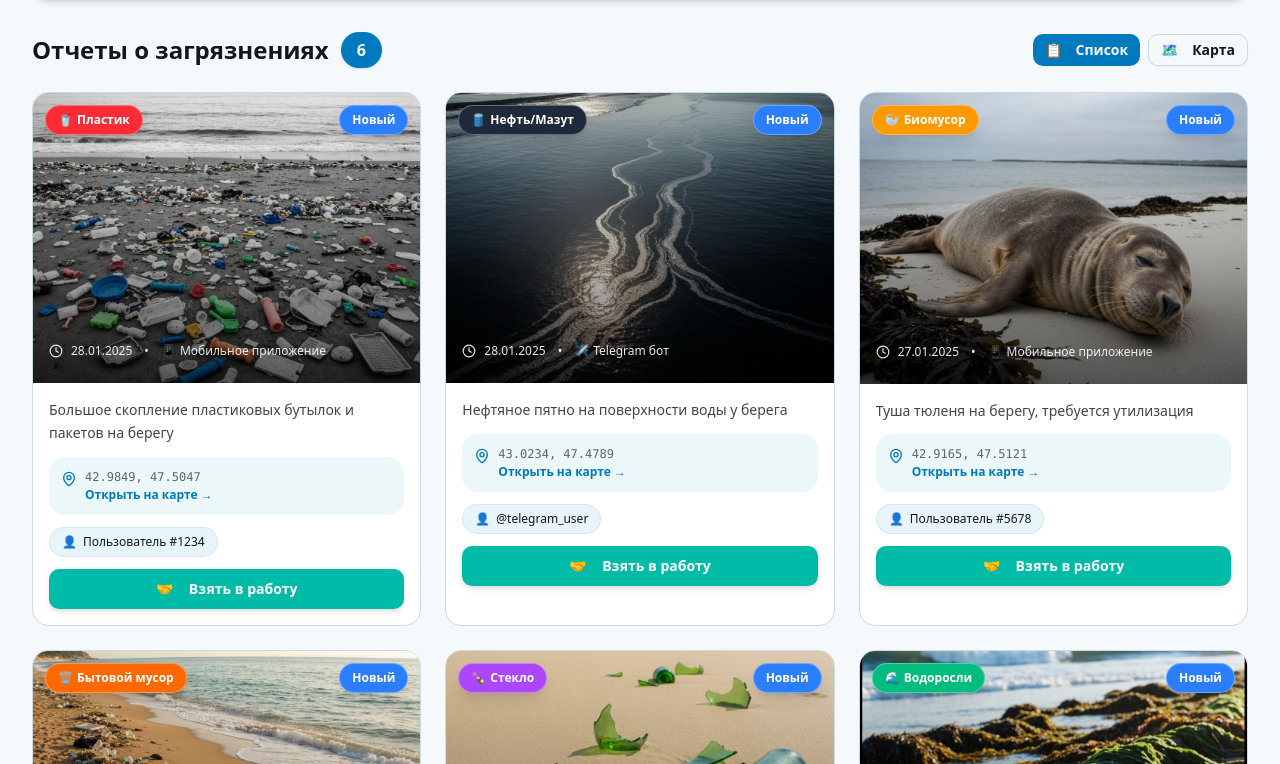
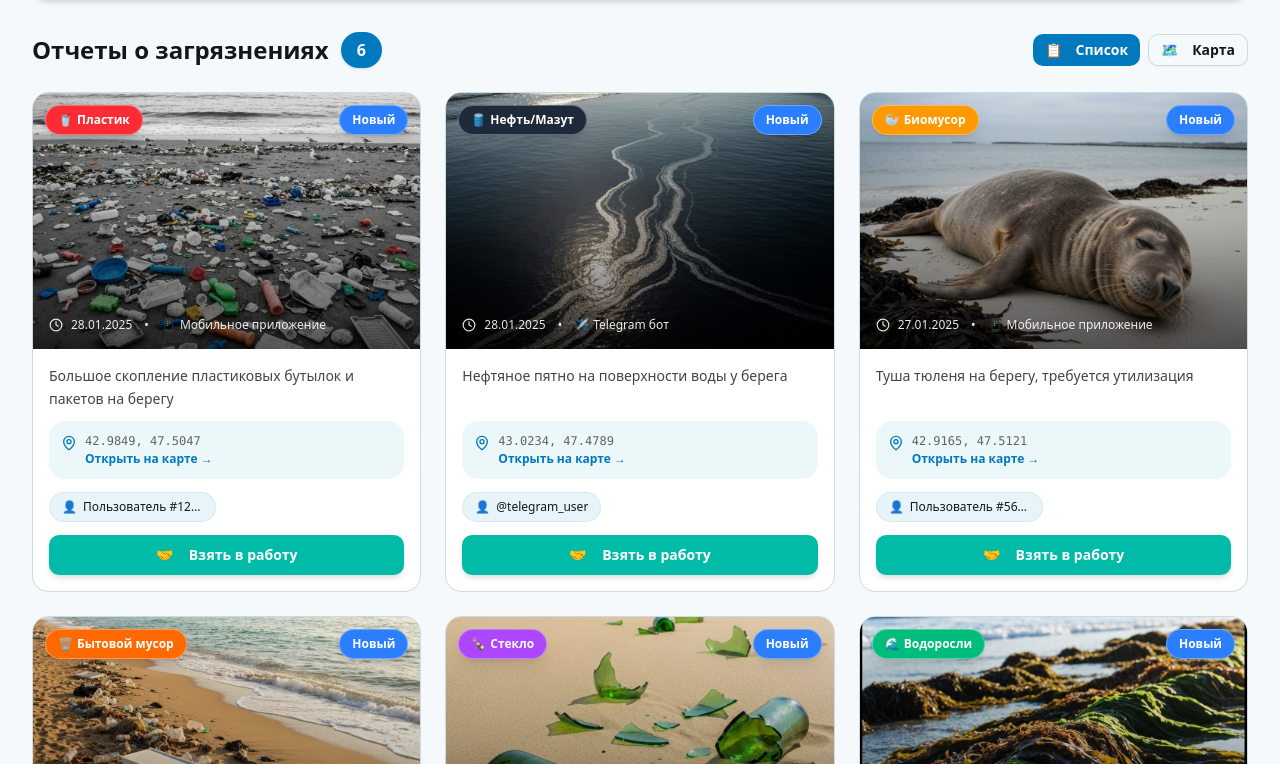
Before and after one commit to mgdov/eco-place, a Next.js app: page / in a window 1280 px wide. Shown: the part 456-1220 px from the top of the page. Built offline with nearby package versions, Linux system fonts and the light colour scheme.

Commit message:
дизайн карточек обновлен

```diff
--- a/components/report-card.tsx
+++ b/components/report-card.tsx
@@ -27,9 +27,9 @@ export function ReportCard({ report, onStatusChange }: ReportCardProps) {
   }
 
   return (
-    <div className="group bg-card rounded-2xl overflow-hidden border border-border hover:shadow-2xl hover:scale-[1.02] transition-all duration-300">
-      {/* Large Image */}
-      <div className="relative w-full aspect-4/3 bg-muted overflow-hidden">
+    <div className="h-full flex flex-col group bg-card rounded-2xl overflow-hidden border border-border hover:shadow-2xl hover:scale-[1.02] transition-all duration-300">
+      {/* Large Image - Fixed Height */}
+      <div className="relative w-full h-64 bg-muted overflow-hidden shrink-0">
         <Image
           src={report.photoUrl || "/placeholder.svg"}
           alt={t.pollutionTypes[report.pollutionType]}
@@ -54,7 +54,7 @@ export function ReportCard({ report, onStatusChange }: ReportCardProps) {
 
         {/* Bottom Info on Image */}
         <div className="absolute bottom-0 left-0 right-0 p-4 z-10">
-          <div className="flex items-center gap-2 text-white/90 text-xs mb-2">
+          <div className="flex items-center gap-2 text-white/90 text-xs">
             <Clock className="w-3.5 h-3.5" />
             <span className="font-medium">{new Date(report.reportedAt).toLocaleDateString("ru-RU")}</span>
             <span className="mx-1">•</span>
@@ -66,21 +66,23 @@ export function ReportCard({ report, onStatusChange }: ReportCardProps) {
         </div>
       </div>
 
-      {/* Content */}
-      <div className="p-4 space-y-3">
-        {/* Description */}
+      {/* Content - Flexible with fixed structure */}
+      <div className="flex-1 flex flex-col p-4">
+        {/* Description - Fixed height with clamp */}
+        <div className="h-11 mb-3">
           {report.description && (
             <p className="text-sm text-foreground/80 line-clamp-2 leading-relaxed">
               {report.description}
             </p>
           )}
+        </div>
 
-        {/* Location */}
+        {/* Location - Fixed */}
         <a
           href={`https://www.google.com/maps?q=${report.coordinates.latitude},${report.coordinates.longitude}`}
           target="_blank"
           rel="noopener noreferrer"
-          className="flex items-start gap-2 p-3 bg-accent/40 hover:bg-accent/60 rounded-xl transition-colors group/location"
+          className="flex items-start gap-2 p-3 bg-accent/40 hover:bg-accent/60 rounded-xl transition-colors group/location mb-3"
         >
           <MapPin className="w-4 h-4 text-primary shrink-0 mt-0.5" />
           <div className="flex-1 min-w-0">
@@ -93,25 +95,28 @@ export function ReportCard({ report, onStatusChange }: ReportCardProps) {
           </div>
         </a>
 
-        {/* People */}
+        {/* People - Fixed height */}
+        <div className="h-8 mb-3 flex items-center">
           {(report.reportedBy || report.assignedTo) && (
             <div className="flex flex-wrap gap-2 text-xs">
               {report.reportedBy && (
                 <div className="flex items-center gap-1.5 px-3 py-1.5 bg-accent/50 rounded-full border border-border/50">
                   <span className="text-muted-foreground">👤</span>
-                <span className="font-medium text-foreground">{report.reportedBy}</span>
+                  <span className="font-medium text-foreground truncate max-w-[120px]">{report.reportedBy}</span>
                 </div>
               )}
               {report.assignedTo && (
                 <div className="flex items-center gap-1.5 px-3 py-1.5 bg-teal-500/10 text-teal-600 dark:text-teal-400 rounded-full border border-teal-500/30 font-semibold">
                   <span>✓</span>
-                <span>{report.assignedTo}</span>
+                  <span className="truncate max-w-[120px]">{report.assignedTo}</span>
                 </div>
               )}
             </div>
           )}
+        </div>
 
-        {/* Action */}
+        {/* Action - Always at bottom */}
+        <div className="mt-auto">
           {report.status === "new" && (
             <Button
               onClick={handleTakeAction}
@@ -140,5 +145,6 @@ export function ReportCard({ report, onStatusChange }: ReportCardProps) {
           )}
         </div>
       </div>
+    </div>
   )
 }
```
Also changed, not shown: 1 other file (tests, documents, lock files or other folders). Lines whose indentation alone changed are shown as unchanged.
